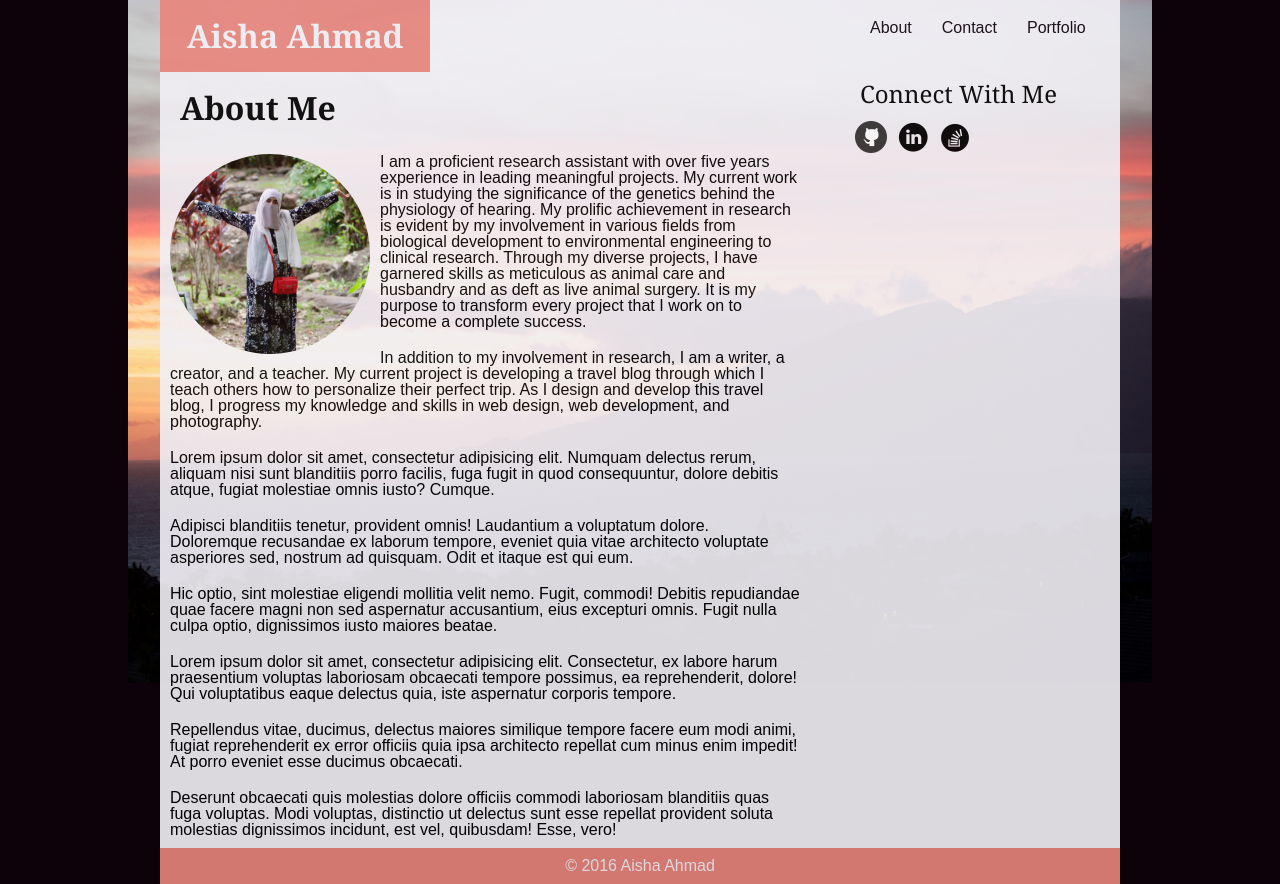
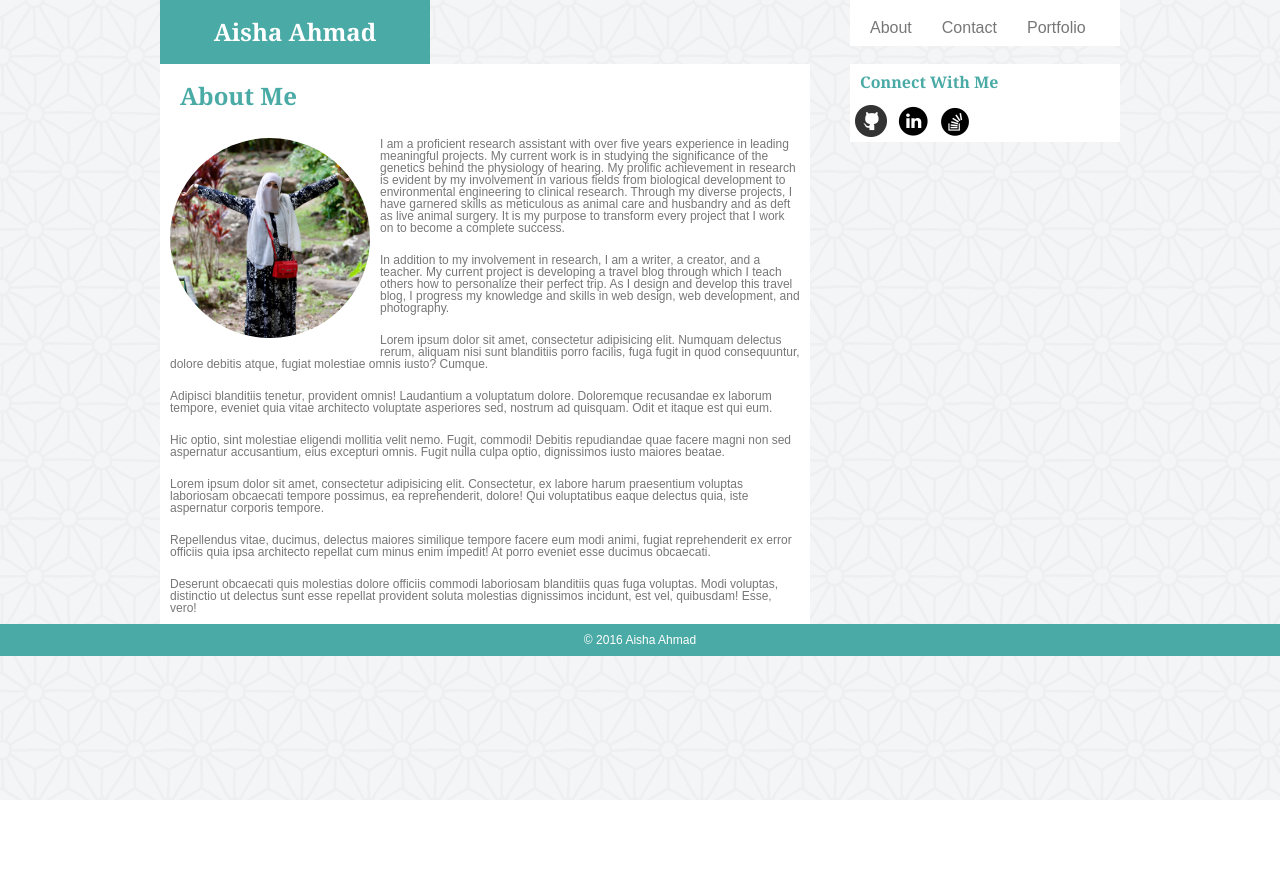
Before and after one commit to aishaprograms/Basic-Portfolio, a plain HTML site: page index.html in a window 1280 px wide. After the commit the page ends 800 px from the top, so only its background shows below. Drawn offline with Linux system fonts and the light colour scheme.

Commit message:
Sealed the teal deal

```diff
--- a/assets/css/style.css
+++ b/assets/css/style.css
@@ -1,16 +1,10 @@
 html {
-	background-color: #0D010A;
-	background-image: url("../images/maui_sunset.jpg");
-	background-repeat: no-repeat;
-	background-position: center top;
+	background: url(../images/background.png);
 }
 
-body {
-	width: 960px;
-	background: #F2F0F5;
-	opacity: 0.9;
-	margin: 0 auto;
+body{
 	font-family: 'Arial', 'Helvetica Neue', Helvetica, sans-serif;
+
 }
 
 h1, h2, h3, h4, h5, h6{
@@ -19,29 +13,34 @@ h1, h2, h3, h4, h5, h6{
 
 p {
 	padding: 10px;
+	font-size: 12px;
+	color: #777777;
 }
 
 h1 {
-	font-size: 2em;
+	font-size: 24px;
 	padding: 20px;
+	font-weight: bold;
+	color: #4aaaa5;
+}
+
+h2 {
+	font-size: 16px;
+	padding: 10px;
+	color: #4aaaa5;
 	font-weight: bold;
 }
 
-h2 {
-	font-size: 1.5em;
-	padding: 10px;
-}
-
-header {
-	background: #E8857D;
-	width: 270px;
-	float: left;
+header{
+	background: #ffffff;
 }
 
 main{
 	clear: both;
 	width: 650px;
 	float: left;
+	background: #ffffff;
+
 }
 nav{
 	float: left;
@@ -49,22 +48,36 @@ nav{
 
 aside{
 	float: right;
+	background-color: #ffffff;
 }
 
 footer{
 	clear: both;
-	background: #E8857D;
+	background: #4aaaa5;
+}
+
+.my_logo {
+	background: #4aaaa5;
+	width: 270px;
+	float: left;
+}
+
+.wrapper {
+	width: 960px;
+	margin: 0 auto;
+	background: #ffffff;
 }
 
 .my_name{
-	color:#F2F0F5;
+	color:#ffffff;
 	text-align: center;
 }
 
 .navigation {
 	width: 270px;
-	color: #0D010A;
+	color: #777777;
 	float: right;
+	background: #ffffff;
 }
 
 .nav_links{
@@ -78,7 +91,7 @@ li, .nav_li{
 }
 
 .link {
-	color: #0D010A;
+	color: #777777;
 	text-decoration: none;
     display: block;
     padding: 20px 10px 10px 20px;
@@ -106,6 +119,6 @@ li, .nav_li{
 }
 
 .copyright {
-	color: #F2F0F5;
+	color: #ffffff;
 	text-align: center;
 }
--- a/index.html
+++ b/index.html
@@ -1,6 +1,6 @@
 <!DOCTYPE html>
 <html>
-<head>
+<head lang="en">
 	<title>Aisha Ahmad</title>
 	<meta charset="utf-8">
 	<link rel="stylesheet" type="text/css" href="assets/css/reset.css">
@@ -8,10 +8,11 @@
 </head>
 
 <body>
-	<header class="header">
+	<header>
+		<div class="wrapper">
+			<div class="my_logo">
 				<h1 class="my_name">Aisha Ahmad</h1>
-	</header>
-
+			</div>
 			<nav class="navigation">
 				<ul class="nav_links">
 					<li class="nav_li"><a href="#" class="link">About</a></li>
@@ -19,13 +20,16 @@
 					<li class="nav_li"><a href="portfolio.html" class="link">Portfolio</a></li>
 				</ul>
 			</nav>
+		</div>
+	</header>
+
+	<div class="wrapper">
 		<main>
 			<section class="about_section">
 				<h1 class="about_me">About Me</h1>
 				<img src="assets/images/aisha.jpg" class="aisha_img" alt="This is a picture of Aisha Ahmad.">
-			<p class="about_p">I am a proficient research assistant with over five years experience in leading meaningful projects. My current work is in studying the significance of the genetics behind the physiology of hearing. My prolific achievement in research is evident by my involvement in various fields from biological development to environmental engineering to clinical research. Through my diverse projects, I have garnered skills as meticulous as animal care and husbandry and as deft as live animal surgery. It is my purpose to transform every project that I work on to become a complete success.</p>
-
-			<p class="about_p">In addition to my involvement in research, I am a writer, a creator, and a teacher. My current project is developing a travel blog through which I teach others how to personalize their perfect trip. As I design and develop this travel blog, I progress my knowledge and skills in web design, web development, and photography. </p>
+				<p>I am a proficient research assistant with over five years experience in leading meaningful projects. My current work is in studying the significance of the genetics behind the physiology of hearing. My prolific achievement in research is evident by my involvement in various fields from biological development to environmental engineering to clinical research. Through my diverse projects, I have garnered skills as meticulous as animal care and husbandry and as deft as live animal surgery. It is my purpose to transform every project that I work on to become a complete success.</p>
+				<p>In addition to my involvement in research, I am a writer, a creator, and a teacher. My current project is developing a travel blog through which I teach others how to personalize their perfect trip. As I design and develop this travel blog, I progress my knowledge and skills in web design, web development, and photography. </p>
 				<p>Lorem ipsum dolor sit amet, consectetur adipisicing elit. Numquam delectus rerum, aliquam nisi sunt blanditiis porro facilis, fuga fugit in quod consequuntur, dolore debitis atque, fugiat molestiae omnis iusto? Cumque.</p>
 				<p>Adipisci blanditiis tenetur, provident omnis! Laudantium a voluptatum dolore. Doloremque recusandae ex laborum tempore, eveniet quia vitae architecto voluptate asperiores sed, nostrum ad quisquam. Odit et itaque est qui eum.</p>
 				<p>Hic optio, sint molestiae eligendi mollitia velit nemo. Fugit, commodi! Debitis repudiandae quae facere magni non sed aspernatur accusantium, eius excepturi omnis. Fugit nulla culpa optio, dignissimos iusto maiores beatae.</p>
@@ -34,7 +38,6 @@
 				<p>Deserunt obcaecati quis molestias dolore officiis commodi laboriosam blanditiis quas fuga voluptas. Modi voluptas, distinctio ut delectus sunt esse repellat provident soluta molestias dignissimos incidunt, est vel, quibusdam! Esse, vero!</p>
 			</section>
 		</main>
-
 		<aside class="connect_aside">
 			<h2 class="connect">Connect With Me</h2>
 			<ul class="connect_links">
@@ -43,6 +46,7 @@
 				<li><a href="http://stackoverflow.com/users/6397490/aisha" target="_blank"><img src="assets/images/logo_stackoverflow.png" alt="Stack overflow logo" class="connect_img"></a></li>
 			</ul>
 		</aside>
+	</div>
 
 	<footer >
 		<p class="copyright">&copy; 2016 Aisha Ahmad</p>
```
Also changed, not shown: assets/images/background.png (added), 2 other files. Lines whose indentation alone changed are shown as unchanged.
